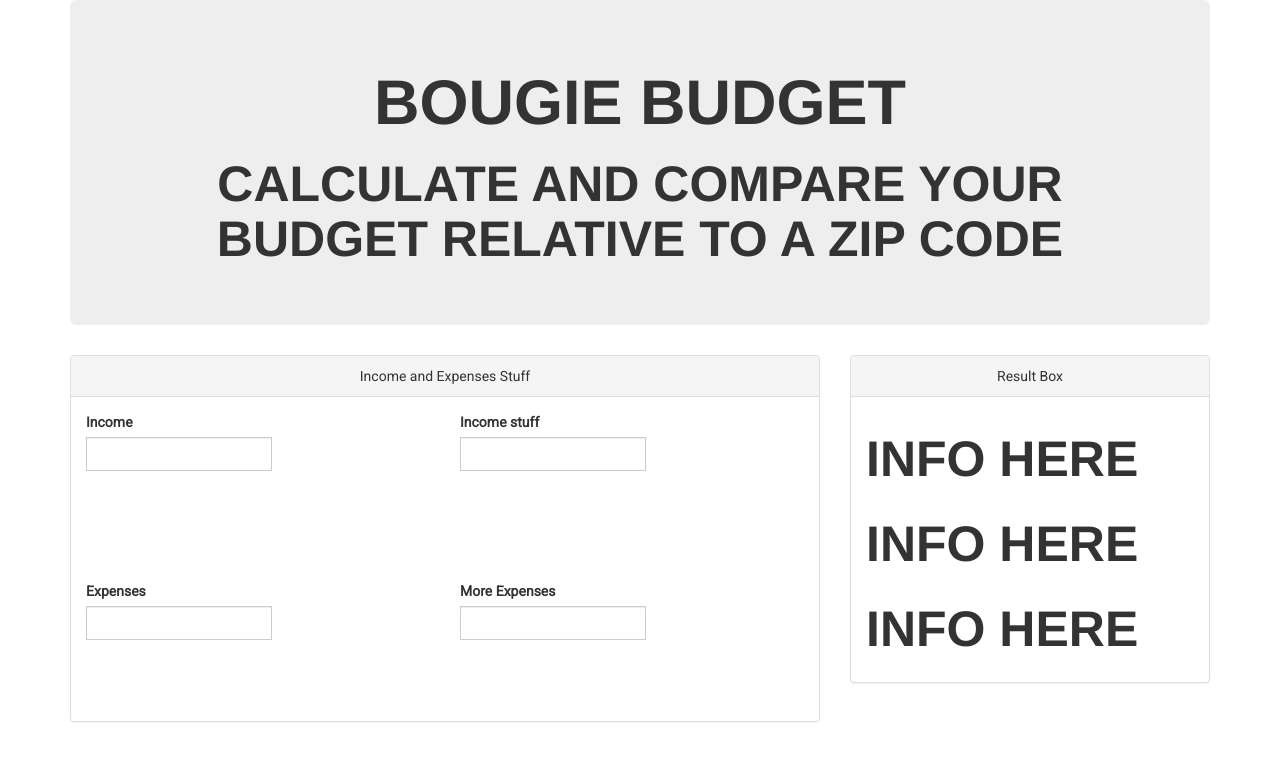
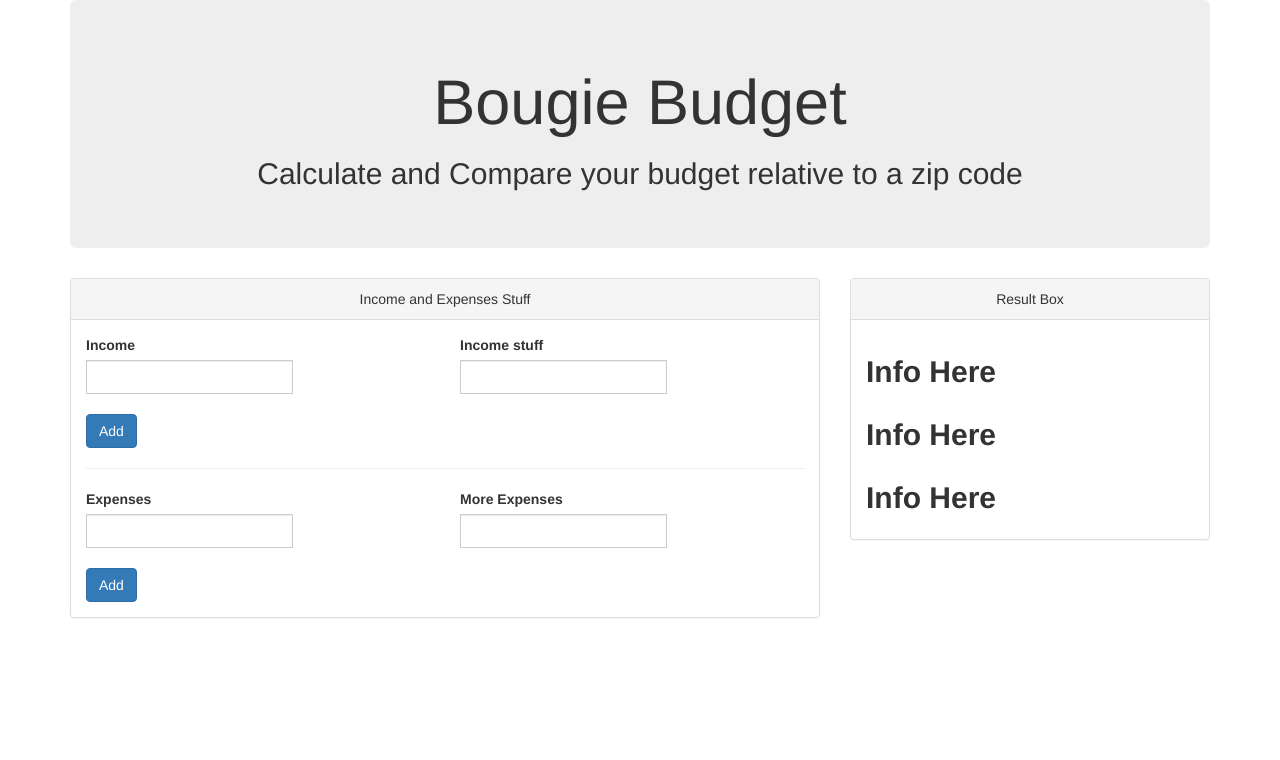
Before and after one commit to risaco/bougie-budget, a plain HTML site: page budget.html in a window 1280 px wide. Drawn offline with nearby package versions, Linux system fonts and the light colour scheme; files that its build step writes are made by us from their sources.

Commit message:
create budget style sheet

```diff
--- a/budget.html
+++ b/budget.html
@@ -13,7 +13,7 @@
     <script src="https://cdnjs.cloudflare.com/ajax/libs/modernizr/2.8.3/modernizr.min.js"></script>
     <link rel="stylesheet" href="https://maxcdn.bootstrapcdn.com/bootstrap/3.3.7/css/bootstrap.min.css" integrity="sha384-BVYiiSIFeK1dGmJRAkycuHAHRg32OmUcww7on3RYdg4Va+PmSTsz/K68vbdEjh4u" crossorigin="anonymous">
     <!-- <link rel="stylesheet" type="text/css" href="https://maxcdn.bootstrapcdn.com/font-awesome/4.7.0/css/font-awesome.min.css"> -->
-    <link rel="stylesheet" type="text/css" href="assets/css/styles.css">
+    <link rel="stylesheet" type="text/css" href="css/budget-styles.css">
     <link href="https://fonts.googleapis.com/css?family=Roboto" rel="stylesheet">
     <script src="https://www.gstatic.com/firebasejs/4.2.0/firebase.js"></script>
     <!--<link rel="stylesheet" href="css/main.css"> -->
```
Also changed, not shown: css/budget-styles.css (added).
